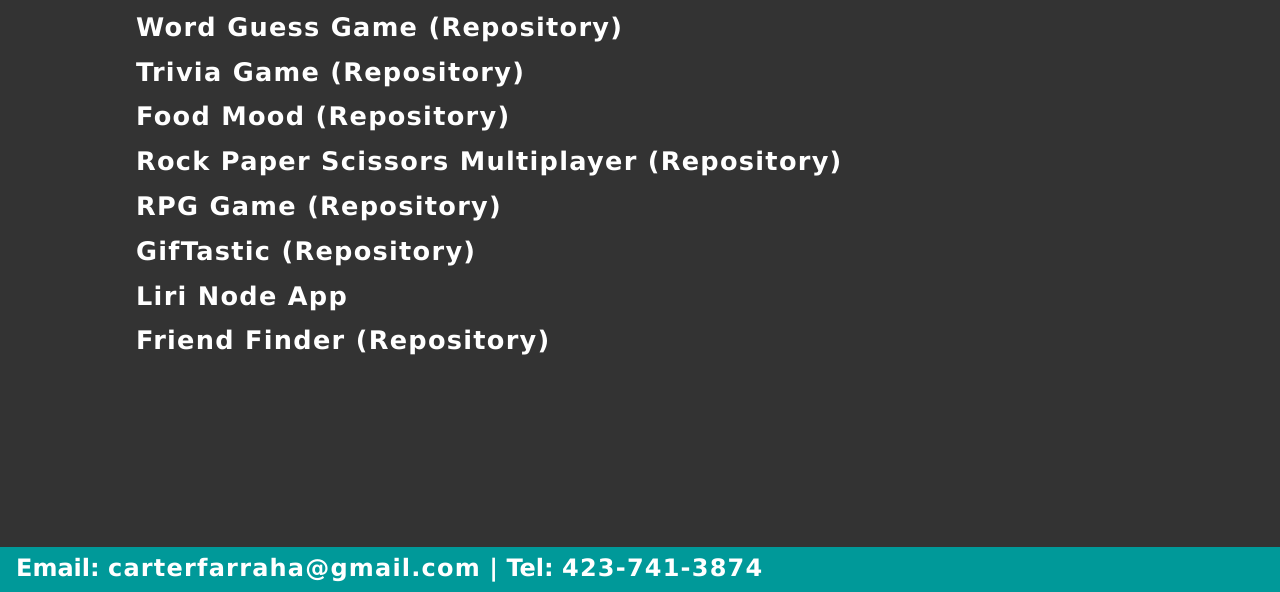
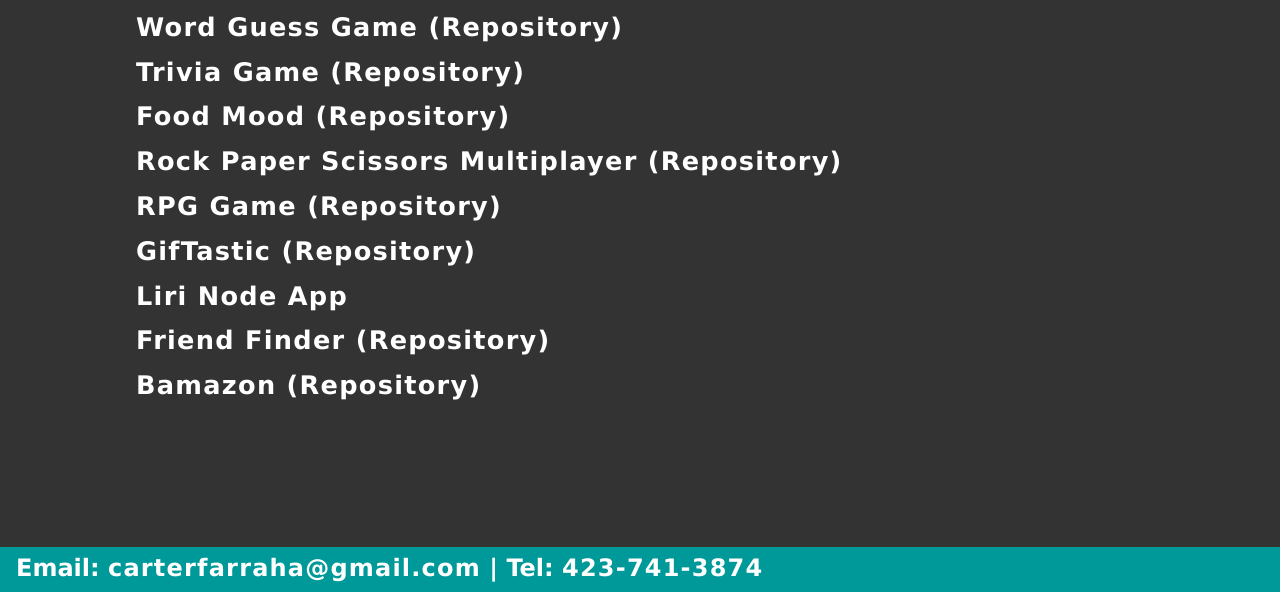
Before and after one commit to carterfa/portfolio-website, a plain HTML site: page portfolio.html in a window 1280 px wide. Shown: the part 208-800 px from the top of the page. Drawn offline with nearby package versions, Linux system fonts and the light colour scheme; a web font is replaced by a local one.

Commit message:
Added bamazon link

```diff
--- a/portfolio.html
+++ b/portfolio.html
@@ -72,6 +72,8 @@
             <li><a target="_blank" href="https://github.com/carterfa/liri-node-app/">Liri Node App </a></li>
             <li><a target="_blank" href="https://friendfinder90801.herokuapp.com/">Friend Finder </a>
                 <a target="_blank" href="https://github.com/carterfa/FriendFinder">(Repository)</a></li>
+            <li><a target="_blank" href="https://bamazon-86257.herokuapp.com/">Bamazon</a>
+                <a target="_blank" href="https://github.com/carterfa/bamazon">(Repository)</a></li>
         </ul>
     </div>
 
```
